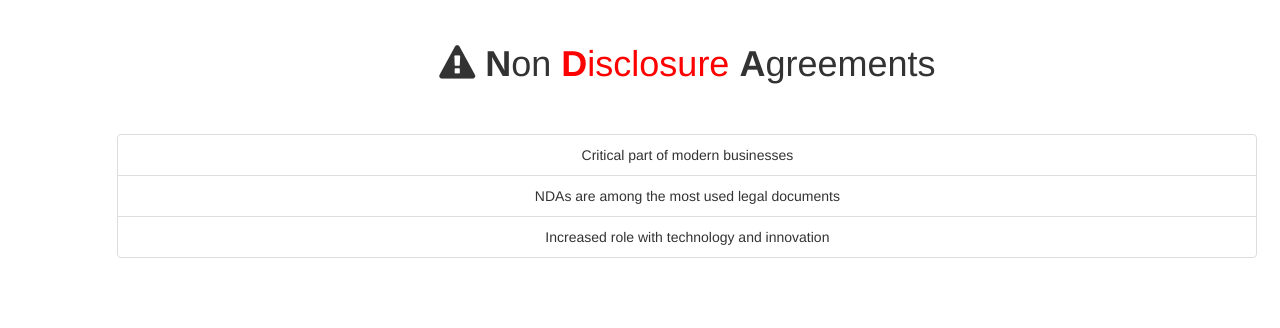
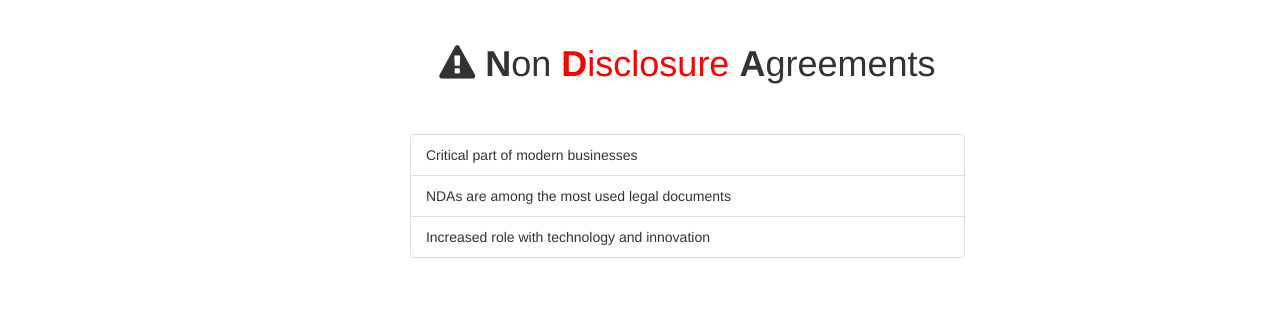
Before and after one commit to Xalava/contranalyst, a plain HTML site: page index.html in a window 1280 px wide. Shown: the part 920-1248 px from the top of the page. Drawn offline with nearby package versions, Linux system fonts and the light colour scheme; a script that the page names is missing.

Commit message:
ndaInfos

```diff
--- a/index.html
+++ b/index.html
@@ -118,12 +118,19 @@
                 <h1><i class="fa fa-exclamation-triangle" aria-hidden="true"></i>
                     <b>N</b>on <span class="rouge"><b>D</b>isclosure</span> <b>A</b>greements</h1>
                     <br><br>
-                <ul class="list-group">
-                    <li class="list-group-item animated slideInLeft">Critical part of modern businesses</li>
+                <div class="row">
+                    <div class="col-sm-6 col-sm-offset-3">
 
-                    <li class="list-group-item animated slideInRight">NDAs are among the most used legal documents</li>
-                    <li class="list-group-item animated slideInLeft">Increased role with technology and innovation</li>
-                </ul>
+
+
+                        <ul class="list-group">
+                            <li class="list-group-item animated slideInLeft text-left">Critical part of modern businesses</li>
+
+                            <li class="list-group-item animated slideInRight text-left">NDAs are among the most used legal documents</li>
+                            <li class="list-group-item animated slideInLeft text-left">Increased role with technology and innovation</li>
+                        </ul>
+                    </div>
+                </div>
         </div>
     </section>
 
```
